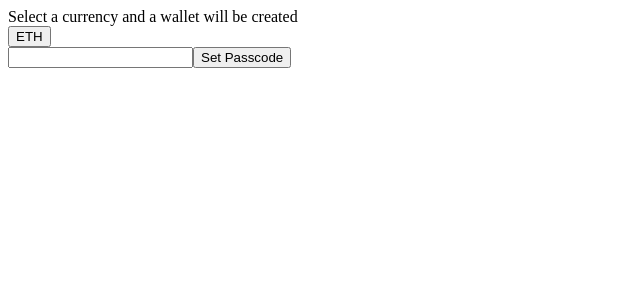
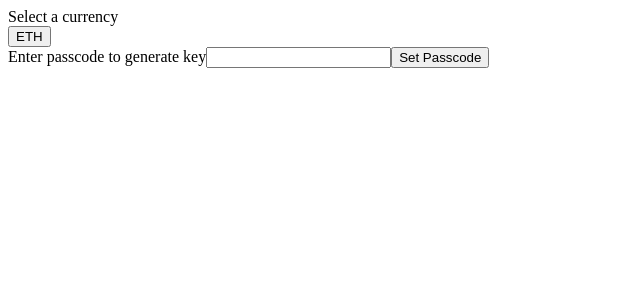
Before and after one commit to mjdude/create-a-wallet, a Next.js app: page / in a window 1280 px wide. Both pictures are taken after a click on the button "ETH". Shown: the top 300 px of the page, without its empty margins (0-640 px from the left). Built offline with nearby package versions, Linux system fonts and the light colour scheme.

Commit message:
added comments adn started WIP for generic input finction

```diff
--- a/components/WalletPasscode.js
+++ b/components/WalletPasscode.js
@@ -8,7 +8,7 @@ export default class extends React.Component {
 
   render() {
     return (
-      <div>
+      <div>Enter passcode to generate key
         <input onChange={this.handleInput.bind(this)} type="text"/>
         <button onClick={() => this.props.handlePasscode(this.state.passcode)}>
           Set Passcode
--- a/pages/index.js
+++ b/pages/index.js
@@ -19,17 +19,22 @@ export default class extends Component {
     this.setState(() => ({ passcode }));
   }
 
+  // WIP creating resuable function to set top level state
+  // handleInput(name) {
+  //   this.setState(() => ({name}))
+  // }
+
   render() {
     console.log("crypto state is", this.state.crypto);
     return (
       <div>
-        <div>Select a currency and a wallet will be created</div>
+        <div>Select a currency</div>
         <CryptoSelector handleSelection={this.handleSelection.bind(this)} />
         {this.state.crypto ? (
           <WalletPasscode handlePasscode={this.handlePasscode.bind(this)} />
         ) : null}
         {this.state.passcode ? (
-          <div>
+          <div> Below are you wallet details
             <WalletKey />
             <Address />
           </div>
```
